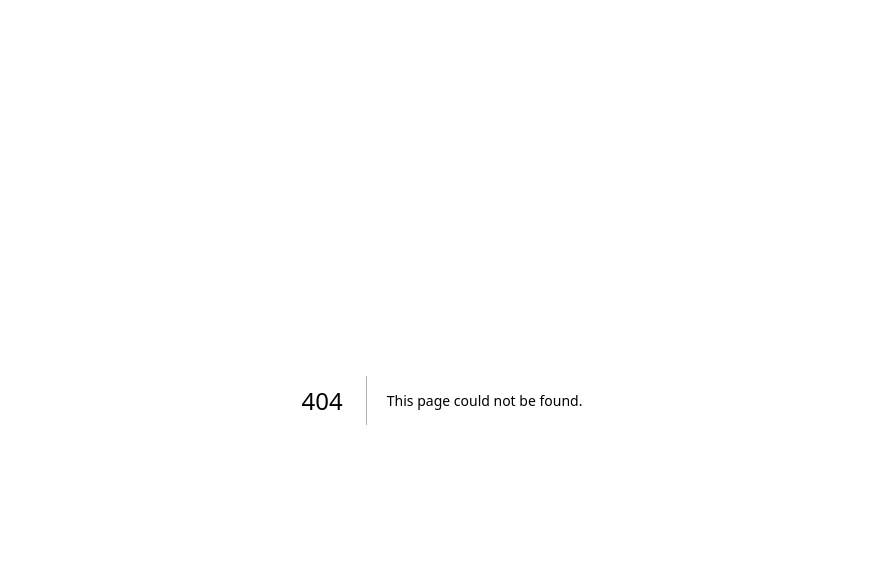
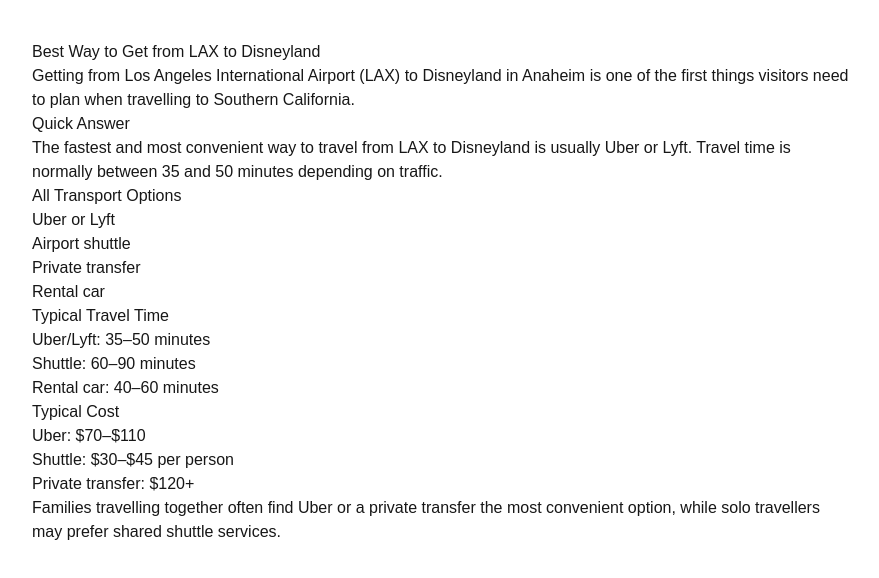
Before and after one commit to Parkbase/magic-route, a Next.js app: page /best-way-lax-to-disneyland in a window 1280 px wide. Before the commit this address had no page. Shown: the top 578 px of the page, without its empty margins (198-1077 px from the left). Built offline with nearby package versions, Linux system fonts and the light colour scheme.

Commit message:
Added Best Way from LAX to Disneyland guide page

```diff
--- /dev/null
+++ b/app/best-way-lax-to-disneyland/page.tsx
@@ -0,0 +1,58 @@
+export const metadata = {
+  title: "Best Way to Get from LAX to Disneyland (2026 Guide)",
+  description:
+    "Discover the best way to get from LAX to Disneyland including Uber, shuttle, private transfers and travel times to Anaheim.",
+};
+
+export default function Page() {
+  return (
+    <main style={{ padding: "40px", maxWidth: "900px", margin: "auto" }}>
+      <h1>Best Way to Get from LAX to Disneyland</h1>
+
+      <p>
+        Getting from Los Angeles International Airport (LAX) to Disneyland in
+        Anaheim is one of the first things visitors need to plan when travelling
+        to Southern California.
+      </p>
+
+      <h2>Quick Answer</h2>
+
+      <p>
+        The fastest and most convenient way to travel from LAX to Disneyland is
+        usually Uber or Lyft. Travel time is normally between 35 and 50 minutes
+        depending on traffic.
+      </p>
+
+      <h2>All Transport Options</h2>
+
+      <ul>
+        <li>Uber or Lyft</li>
+        <li>Airport shuttle</li>
+        <li>Private transfer</li>
+        <li>Rental car</li>
+      </ul>
+
+      <h2>Typical Travel Time</h2>
+
+      <ul>
+        <li>Uber/Lyft: 35–50 minutes</li>
+        <li>Shuttle: 60–90 minutes</li>
+        <li>Rental car: 40–60 minutes</li>
+      </ul>
+
+      <h2>Typical Cost</h2>
+
+      <ul>
+        <li>Uber: $70–$110</li>
+        <li>Shuttle: $30–$45 per person</li>
+        <li>Private transfer: $120+</li>
+      </ul>
+
+      <p>
+        Families travelling together often find Uber or a private transfer the
+        most convenient option, while solo travellers may prefer shared shuttle
+        services.
+      </p>
+    </main>
+  );
+}
```
